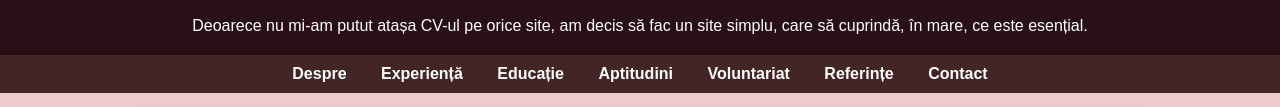
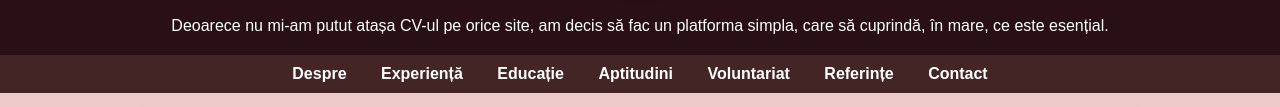
Before and after one commit to CamaraPatricia/CV_Camara_Patricia, a plain HTML site: page index.html in a window 1280 px wide. Shown: the part 290-397 px from the top of the page. Drawn offline with Linux system fonts and the light colour scheme.

Commit message:
index.html

```diff
--- a/index.html
+++ b/index.html
@@ -10,7 +10,7 @@
     <header>
         <h1>Camară Patricia</h1>
         <img src="poza cv.jpg" alt="Me" class="profil">
-        <p>Deoarece nu mi-am putut atașa CV-ul pe orice site, am decis să fac un site simplu, care să cuprindă, în mare, ce este esențial.</p>
+        <p>Deoarece nu mi-am putut atașa CV-ul pe orice site, am decis să fac un platforma simpla, care să cuprindă, în mare, ce este esențial.</p>
     </header>
 
     <nav>
```
